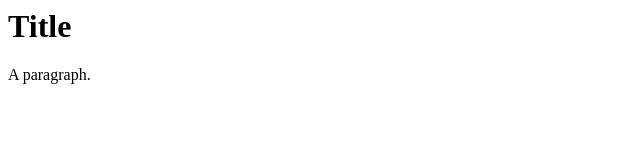
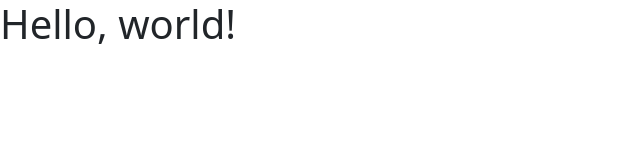
Before and after one commit to felixfinkOU/homework1, a plain HTML site: page index.html in a window 1280 px wide. Shown: the whole page, without its empty margins (0-640 px from the left). Drawn offline with nearby package versions, Linux system fonts and the light colour scheme.

Commit message:
Update index.html

```diff
--- a/index.html
+++ b/index.html
@@ -1,6 +1,13 @@
-<html>
+<!doctype html>
+<html lang="en">
+  <head>
+    <meta charset="utf-8">
+    <meta name="viewport" content="width=device-width, initial-scale=1">
+    <title>Bootstrap demo</title>
+    <link href="https://cdn.jsdelivr.net/npm/bootstrap@5.2.0/dist/css/bootstrap.min.css" rel="stylesheet" integrity="sha384-gH2yIJqKdNHPEq0n4Mqa/HGKIhSkIHeL5AyhkYV8i59U5AR6csBvApHHNl/vI1Bx" crossorigin="anonymous">
+  </head>
   <body>
-    <h1>Title</h1>
-    <p>A paragraph.</p>
+    <h1>Hello, world!</h1>
+    <script src="https://cdn.jsdelivr.net/npm/bootstrap@5.2.0/dist/js/bootstrap.bundle.min.js" integrity="sha384-A3rJD856KowSb7dwlZdYEkO39Gagi7vIsF0jrRAoQmDKKtQBHUuLZ9AsSv4jD4Xa" crossorigin="anonymous"></script>
   </body>
 </html>
```
